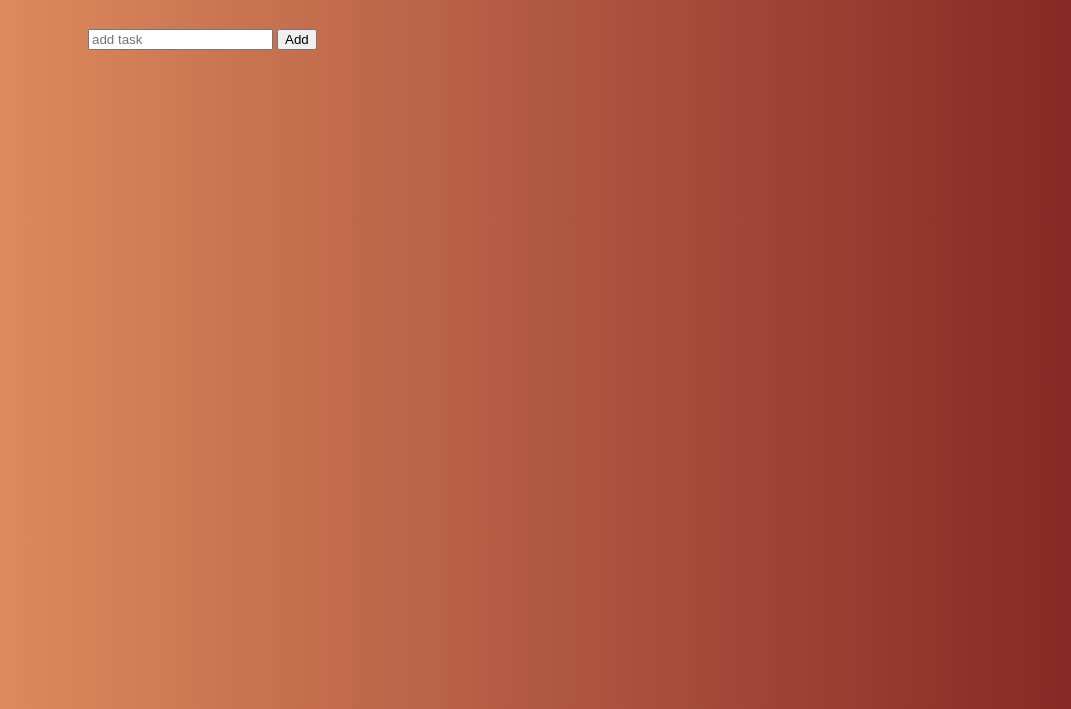
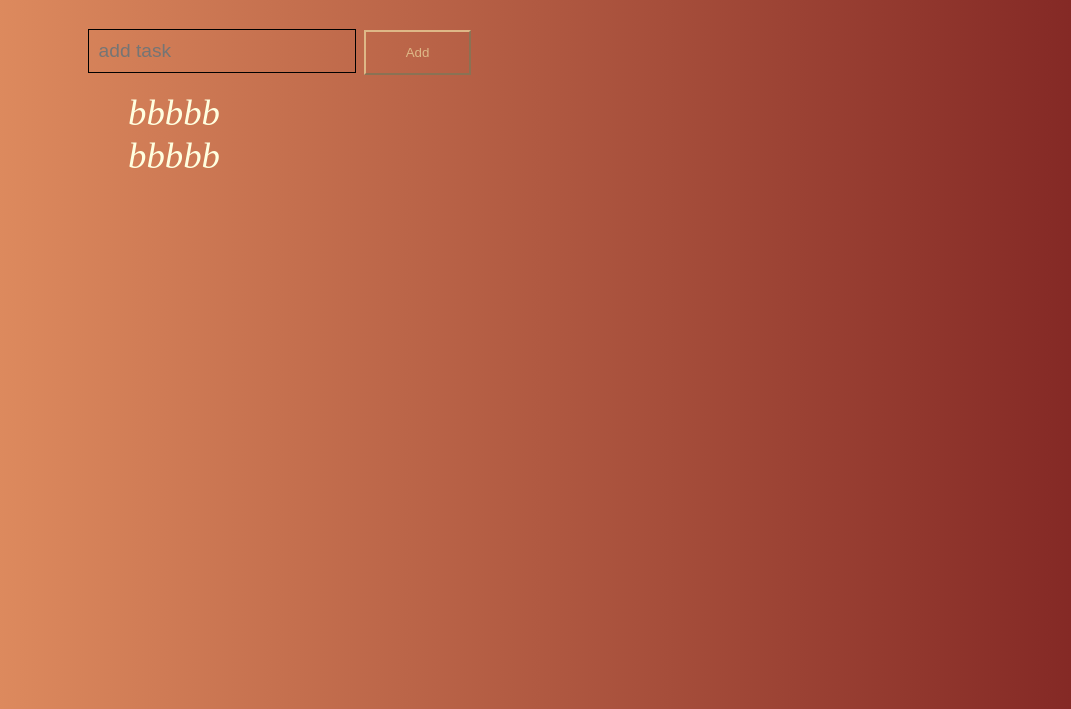
Before and after one commit to New-in-web/ToDo-List, a plain HTML site: page index.html in a window 1280 px wide. Shown: the part 91-800 px from the top of the page, without its empty margins (104-1175 px from the left). Drawn offline with Linux system fonts and the light colour scheme; a web font is replaced by a local one.

Commit message:
change in test branch

```diff
--- a/index.html
+++ b/index.html
@@ -10,13 +10,17 @@
 <body>
 	<h1>TO DO LIST</h1>
 
-	<div class="wrapper">
 		<input type="text" placeholder="add task">
 		<button class="add">Add</button>
 		<ul>
+			<div class="todo">
+				<li>bbbbb</li>
+			</div>
+			<div class="todo">
+				<li>bbbbb</li>
+			</div>
 
 		</ul>
-	</div>
 
 
 
--- a/style.css
+++ b/style.css
@@ -7,3 +7,34 @@ h1{
 	font-size: 3em;
 	font-family: 'Modak', cursive;
 }
+input{
+	padding: .5em;
+    background-color: transparent;
+    outline: none;
+    border: 1px solid black;
+    color: white;
+    font-size: 1.2em;
+}
+button{
+	padding: 13px;
+    margin-left: 4px;
+    width: 8em;
+    outline: none;
+    background: no-repeat;
+    border-color: burlywood;
+    color: burlywood;
+}
+button:hover{
+    border-color: yellow;
+}
+ul{
+	list-style: none;
+	display: flex;
+	flex-direction: column;
+	justify-content: center;
+}
+li{
+	font-size: 2.3em;
+    color: lightyellow;
+    font-style: oblique;
+}
```
